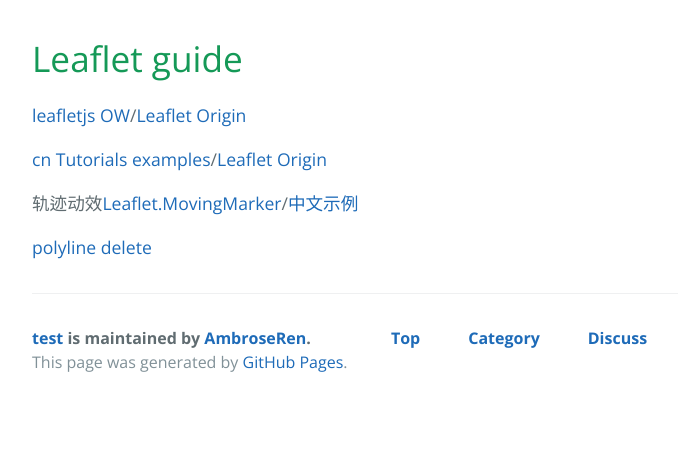
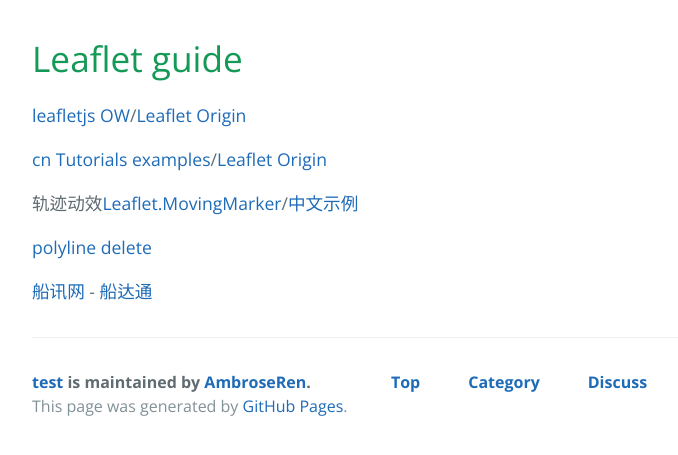
Before and after one commit to AmbroseRen/test, a Jekyll site: the page built from js/leaflet.md, in a window 1280 px wide. Shown: the top 455 px of the page, without its empty margins (192-870 px from the left). Built offline with Jekyll 4.4.1, drawn with Linux system fonts in a browser that asks for light colours; our own code applies the rules of GitHub Pages for plain Markdown files; the repository's description, which GitHub fills in, is left out.

Commit message:
Update leaflet.md

```diff
--- a/js/leaflet.md
+++ b/js/leaflet.md
@@ -7,3 +7,5 @@
 轨迹动效[Leaflet.MovingMarker](https://github.com/ewoken/Leaflet.MovingMarker)/[中文示例](https://blog.csdn.net/BADAO_LIUMANG_QIZHI/article/details/122412374)
 
 [polyline delete](https://gis.stackexchange.com/questions/333286/remove-a-drawn-polyline-from-leaflet-map)
+
+[船讯网](https://www.shipxy.com/Ship/Index) - [船达通](http://www.shipdt.com/shipdt/#/)
```
